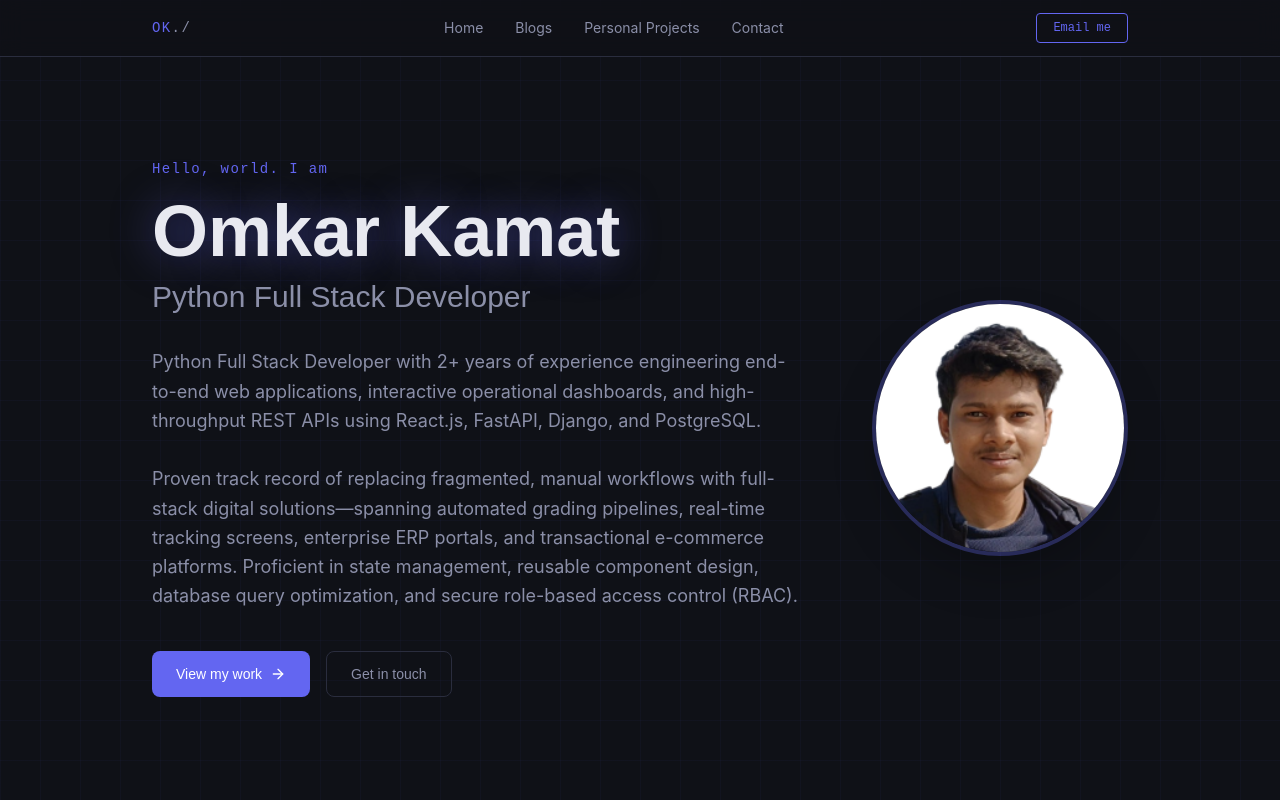
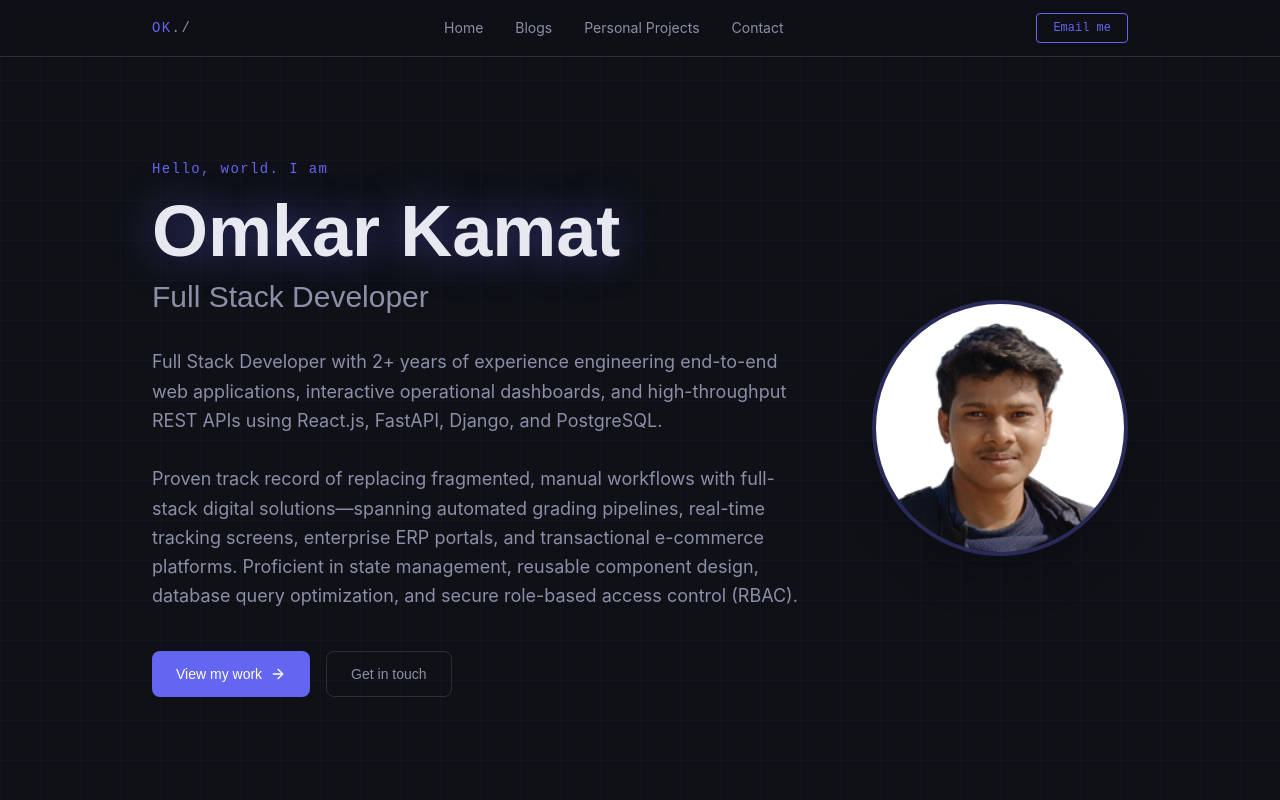
Before and after one commit to Omkar270048/react_portfolio, a React (Vite) app in the folder react_portfolio/: page / in a window 1280 px wide. Shown: the top 800 px of the page. Built offline with nearby package versions, Linux system fonts and the light colour scheme.

Commit message:
Update job title and description in App component

```diff
--- a/react_portfolio/src/App.jsx
+++ b/react_portfolio/src/App.jsx
@@ -352,10 +352,10 @@ export default function App() {
                 Omkar Kamat
               </h1>
               <h2 className="font-display font-medium text-2xl sm:text-3xl text-muted mb-8 cursor-blink">
-                Python Full Stack Developer
+                Full Stack Developer
               </h2>
               <p className="font-body text-muted text-base sm:text-lg leading-relaxed mb-10 max-w-3xl">
-                Python Full Stack Developer with 2+ years of experience engineering end-to-end web applications, interactive operational dashboards, and high-throughput REST APIs using React.js, FastAPI, Django, and PostgreSQL.
+                Full Stack Developer with 2+ years of experience engineering end-to-end web applications, interactive operational dashboards, and high-throughput REST APIs using React.js, FastAPI, Django, and PostgreSQL.
                 <br />
                 <br />
                 Proven track record of replacing fragmented, manual workflows with full-stack digital solutions—spanning automated grading pipelines, real-time tracking screens, enterprise ERP portals, and transactional e-commerce platforms. Proficient in state management, reusable component design, database query optimization, and secure role-based access control (RBAC).
```
